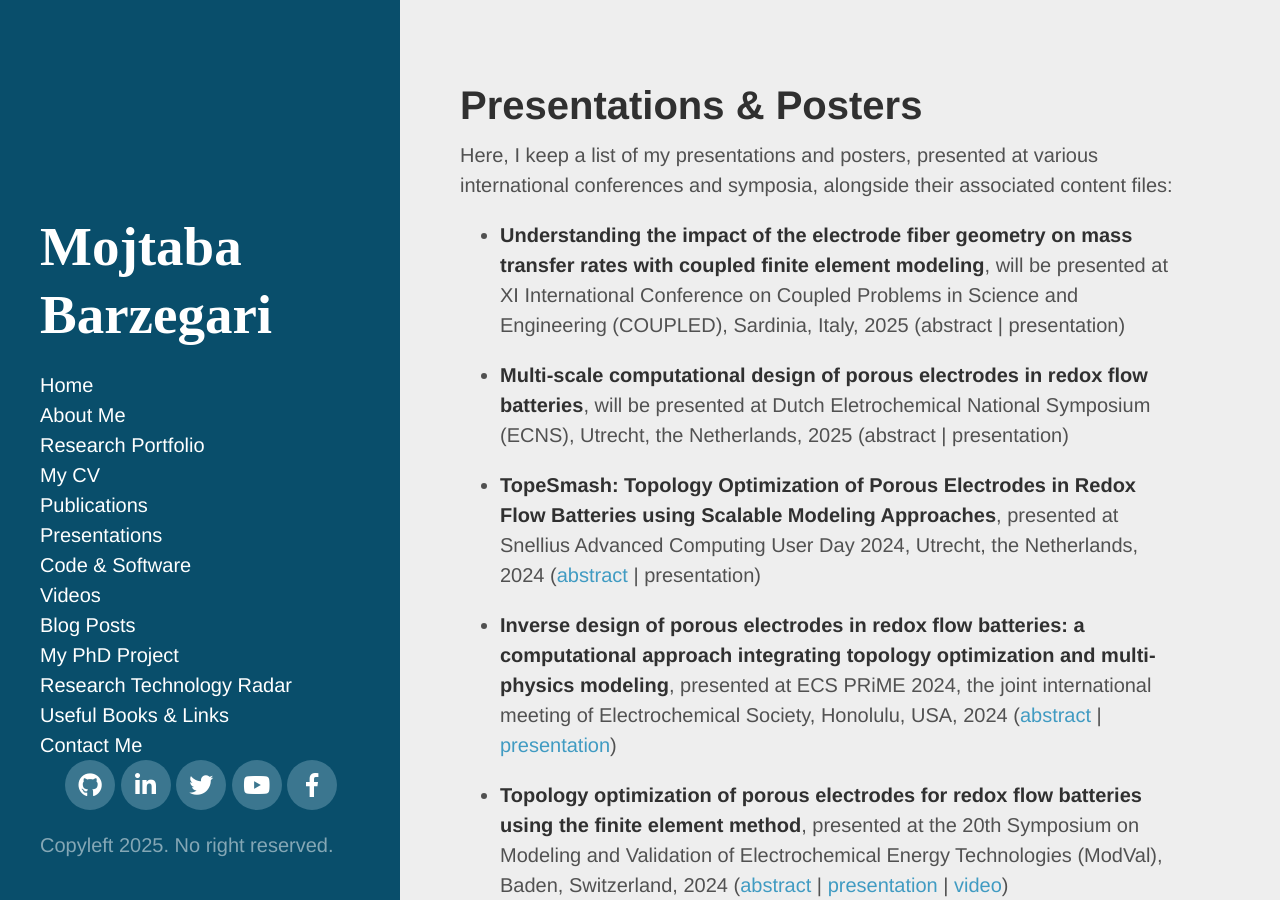
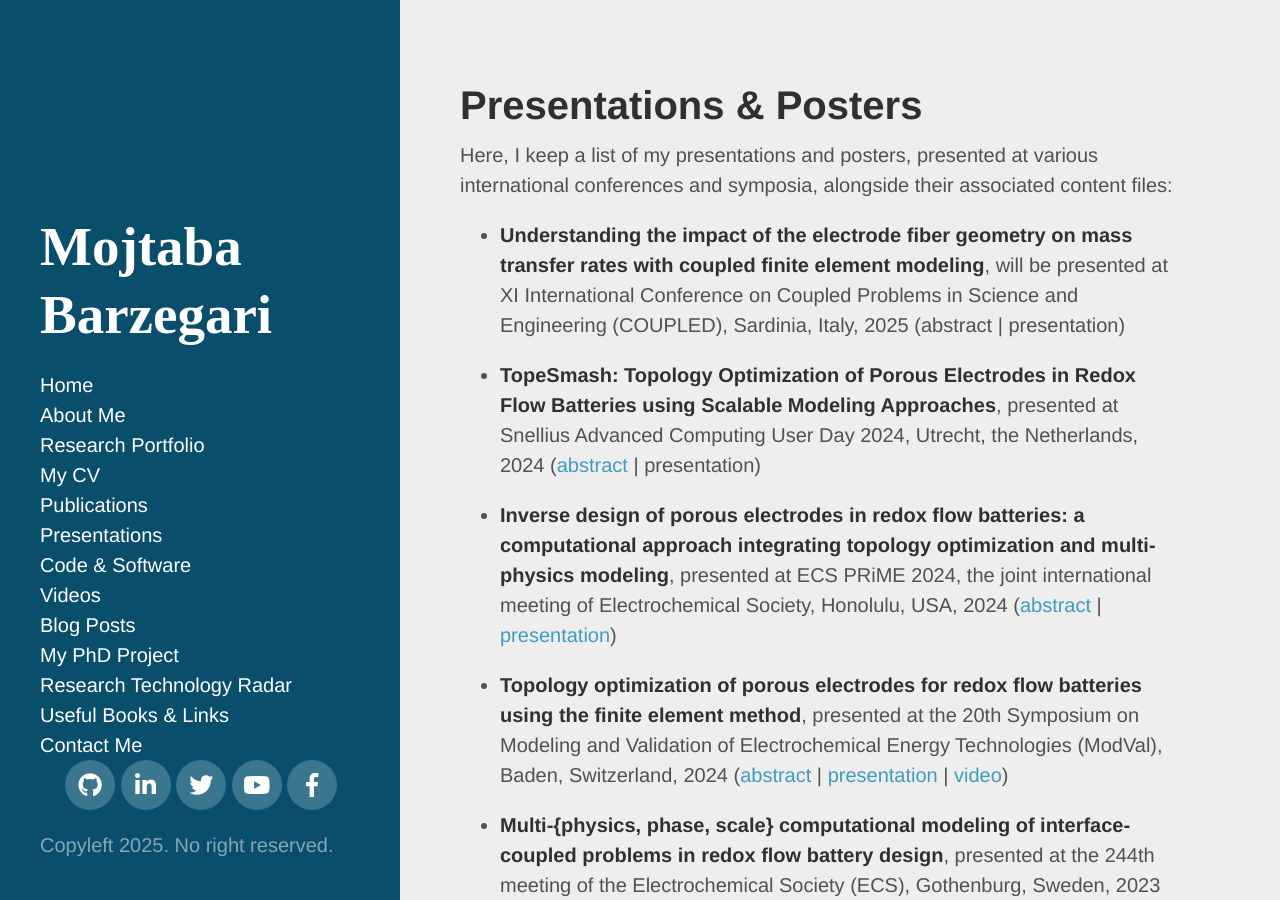
Before and after one commit to mbarzegary/mbarzegary.github.io, a Jekyll site: the page built from presentations.md, in a window 1280 px wide and 900 px high. Built offline with Jekyll 4.4.1, drawn with Linux system fonts in a browser that asks for light colours; nearby versions of some CDN libraries; some web fonts are replaced.

Commit message:
update presentations page

```diff
--- a/presentations.md
+++ b/presentations.md
@@ -8,8 +8,6 @@ Here, I keep a list of my presentations and posters, presented at various intern
 <!-- ## As the presenter (main author) -->
 
 * **Understanding the impact of the electrode fiber geometry on mass transfer rates with coupled finite element modeling**, will be presented at XI International Conference on Coupled Problems in Science and Engineering (COUPLED), Sardinia, Italy, 2025 (abstract \| presentation)
-
-* **Multi-scale computational design of porous electrodes in redox flow batteries**, will be presented at Dutch Eletrochemical National Symposium (ECNS), Utrecht, the Netherlands, 2025 (abstract \| presentation)
 
 * **TopeSmash: Topology Optimization of Porous Electrodes in Redox Flow Batteries using Scalable Modeling Approaches**, presented at Snellius Advanced Computing User Day 2024, Utrecht, the Netherlands, 2024 ([abstract](/public/files/snellius-acud-2024-abstract.pdf) \| presentation)
 
```
